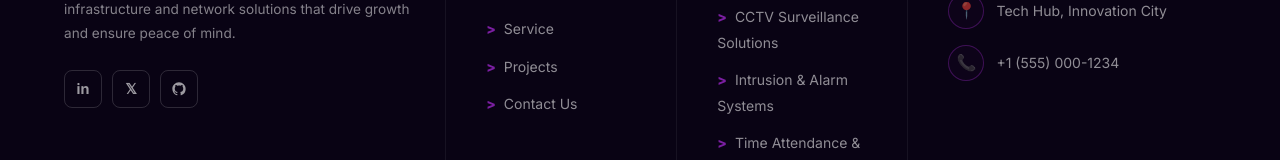
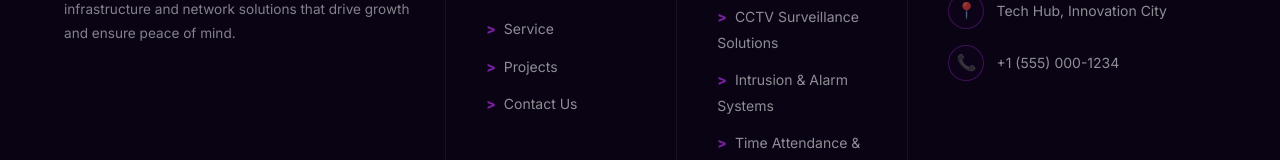
Before and after one commit to ZARYZ-Connect/Yotechno2, a React (Vite) app in the folder frontend/: page /contact in a window 1280 px wide. Shown: the part 1389-1549 px from the top of the page. Built offline with nearby package versions, Linux system fonts and the light colour scheme.

Commit message:
feat: remove social media icons from footer

```diff
--- a/frontend/src/components/Footer.jsx
+++ b/frontend/src/components/Footer.jsx
@@ -33,15 +33,6 @@
             <p className="footer__tagline">
               Empowering businesses with reliable security infrastructure and network solutions that drive growth and ensure peace of mind.
             </p>
-            <div className="footer__socials">
-              <a href="#" className="footer__social" aria-label="LinkedIn">in</a>
-              <a href="#" className="footer__social" aria-label="Twitter">𝕏</a>
-              <a href="#" className="footer__social" aria-label="GitHub">
-                <svg width="16" height="16" viewBox="0 0 24 24" fill="currentColor">
-                  <path d="M12 2C6.477 2 2 6.484 2 12.017c0 4.425 2.865 8.18 6.839 9.504.5.092.682-.217.682-.483 0-.237-.008-.868-.013-1.703-2.782.605-3.369-1.343-3.369-1.343-.454-1.158-1.11-1.466-1.11-1.466-.908-.62.069-.608.069-.608 1.003.07 1.531 1.032 1.531 1.032.892 1.53 2.341 1.088 2.91.832.092-.647.35-1.088.636-1.338-2.22-.253-4.555-1.113-4.555-4.951 0-1.093.39-1.988 1.029-2.688-.103-.253-.446-1.272.098-2.65 0 0 .84-.27 2.75 1.026A9.564 9.564 0 0112 6.844c.85.004 1.705.115 2.504.337 1.909-1.296 2.747-1.027 2.747-1.027.546 1.379.202 2.398.1 2.651.64.7 1.028 1.595 1.028 2.688 0 3.848-2.339 4.695-4.566 4.943.359.309.678.92.678 1.855 0 1.338-.012 2.419-.012 2.747 0 .268.18.58.688.482A10.019 10.019 0 0022 12.017C22 6.484 17.522 2 12 2z"/>
-                </svg>
-              </a>
-            </div>
           </div>
 
           {/* Pages */}
```
